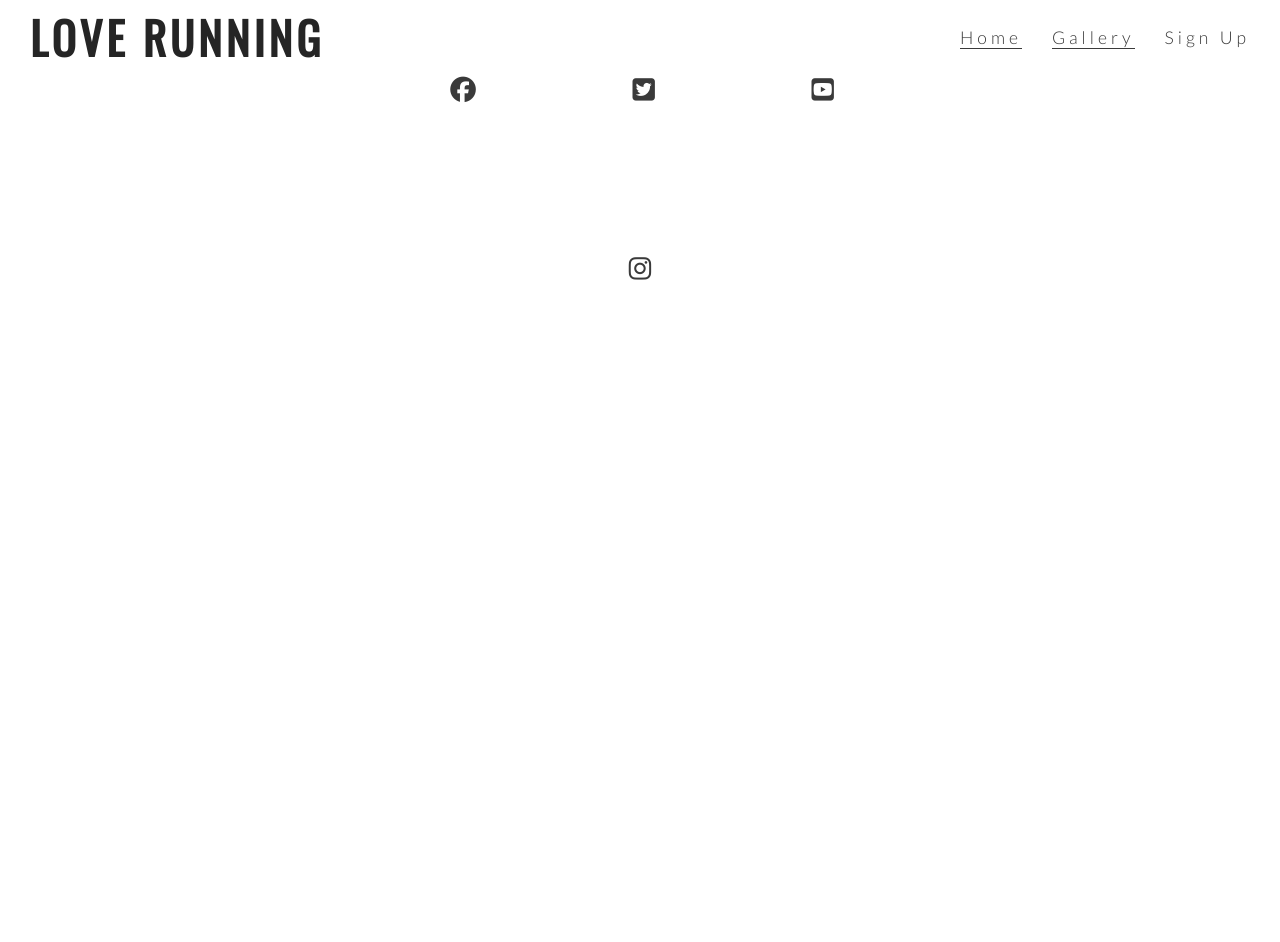
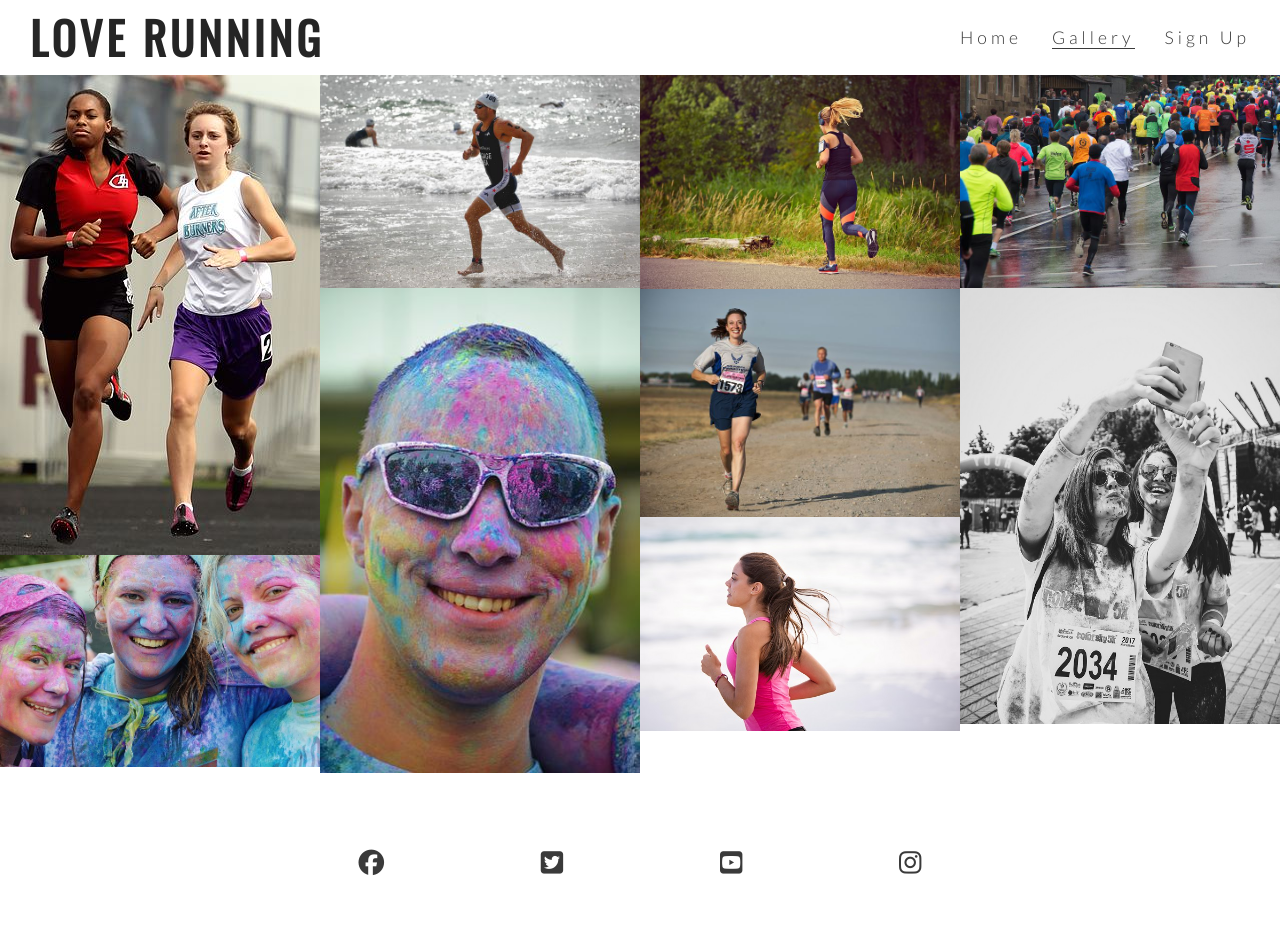
Before and after one commit to Bri-xn/love-running, a plain HTML site: page gallery.html in a window 1280 px wide. Before the commit the page ends 800 px from the top, so only its background shows below. Drawn offline with nearby package versions, Linux system fonts and the light colour scheme.

Commit message:
add gallery images and masonry styling

```diff
--- a/assets/css/style.css
+++ b/assets/css/style.css
@@ -14,7 +14,8 @@ body {
 
 /* headings and logo */
 
-h1, h2 {
+h1,
+h2 {
     font-family: Oswald, sans-serif;
     text-transform: uppercase;
     letter-spacing: 4px;
@@ -34,7 +35,8 @@ h1, h2 {
     letter-spacing: 4px;
 }
 
-#menu, #logo {
+#menu,
+#logo {
     line-height: 75px;
 }
 
@@ -67,7 +69,8 @@ h1, h2 {
     position: relative;
 }
 
-#cover-text, #cover-text h2 {
+#cover-text,
+#cover-text h2 {
     color: #fff;
 }
 
@@ -84,10 +87,11 @@ h1, h2 {
 
 /* creates the level of zoom for hero image */
 @keyframes hero-zoom {
-    from{
+    from {
         transform: scale(1);
     }
-    to{
+
+    to {
         transform: scale(1.1);
     }
 }
@@ -225,7 +229,7 @@ footer {
     text-align: center;
 }
 
-.social-networks > li {
+.social-networks>li {
     display: inline;
 }
 
@@ -235,3 +239,17 @@ footer {
     padding: 5%;
     color: #3a3a3a;
 }
+
+/* gallery */
+
+#photos {
+    clear: both;
+    line-height: 0;
+    column-count: 4;
+    column-gap: 0;
+
+}
+
+#photos>img {
+    width: 100%;
+}
--- a/gallery.html
+++ b/gallery.html
@@ -22,14 +22,27 @@
                     <a href="#">Sign Up</a>
                 </li>
                 <li>
-                    <a href="gallery.html" class=active>Gallery</a>
+                    <a href="gallery.html" class="active">Gallery</a>
                 </li>
                 <li>
-                    <a href="index.html" class="active">Home</a>
+                    <a href="index.html">Home</a>
                 </li>
             </ul>
         </nav>
     </header>
+
+    <section id="photos">
+        <img src="assets/images/athletes.jpg" alt="Two athletes running together">
+        <img src="assets/images/girls.jpg" alt="Three girls at charity paint running festival">
+        <img src="assets/images/runner3.jpg" alt="Solo male runner jogging on a beach">
+        <img src="assets/images/man.jpg" alt="Man at charity paint running festival">
+        <img src="assets/images/runner1.jpg" alt="Solo feamle runner jogging through phoenix park">
+        <img src="assets/images/runner2.jpg" alt="Runners competing in marathon">
+        <img src="assets/images/runner4.jpg" alt="Solo female runner jogging on a beach">
+        <img src="assets/images/running_gang.jpg" alt="Large group of runners taking part in a marathon on a rainy day">
+        <img src="assets/images/mud-run.jpg"
+            alt="Two women runners taking a muddy selfie after the Mud Runners Championship">
+    </section>
 
     <footer>
         <ul class="social-networks">
```
Also changed, not shown: index.html (+3 -3 lines), assets/images/athletes.jpg (added), assets/images/girls.jpg (added), assets/images/man.jpg (added), assets/images/mud-run.jpg (added), assets/images/runner1.jpg (added), assets/images/runner2.jpg (added), assets/images/runner3.jpg (added), assets/images/runner4.jpg (added), assets/images/running_gang.jpg (added), 2 other files.
